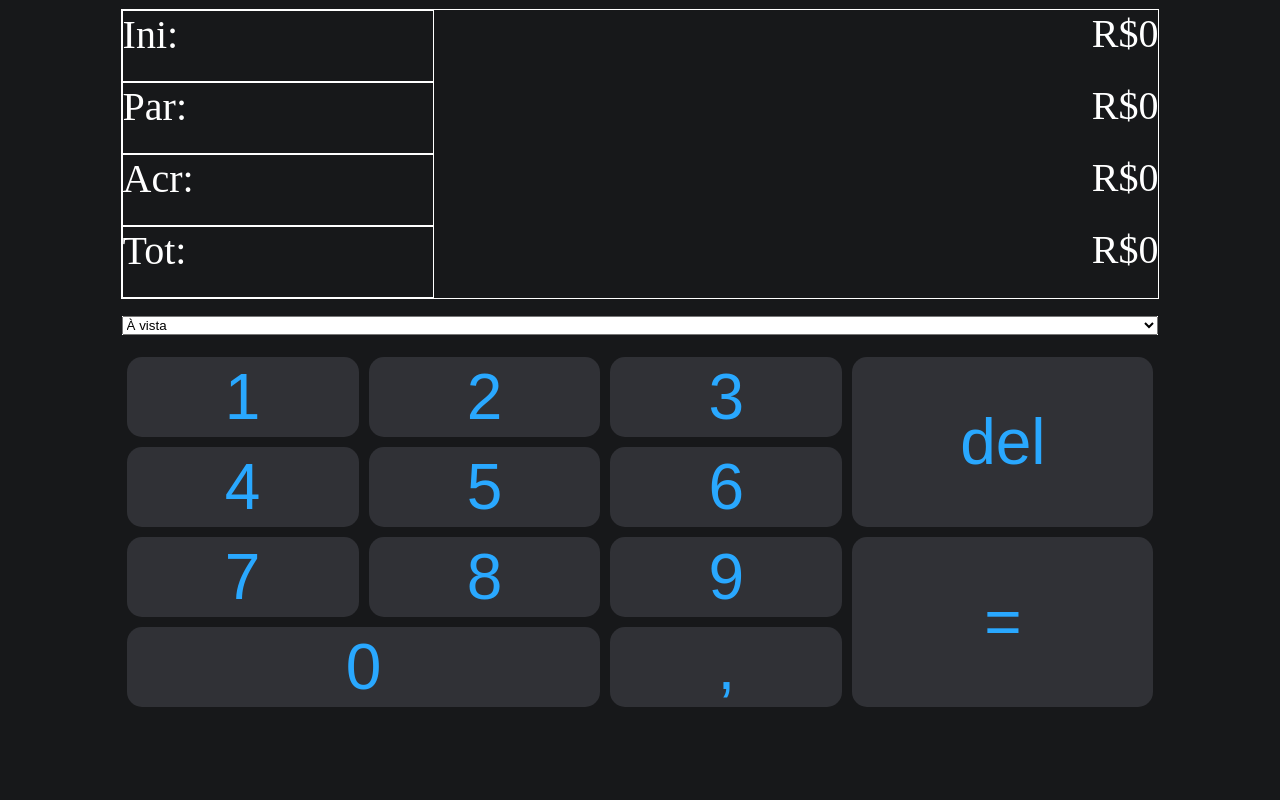
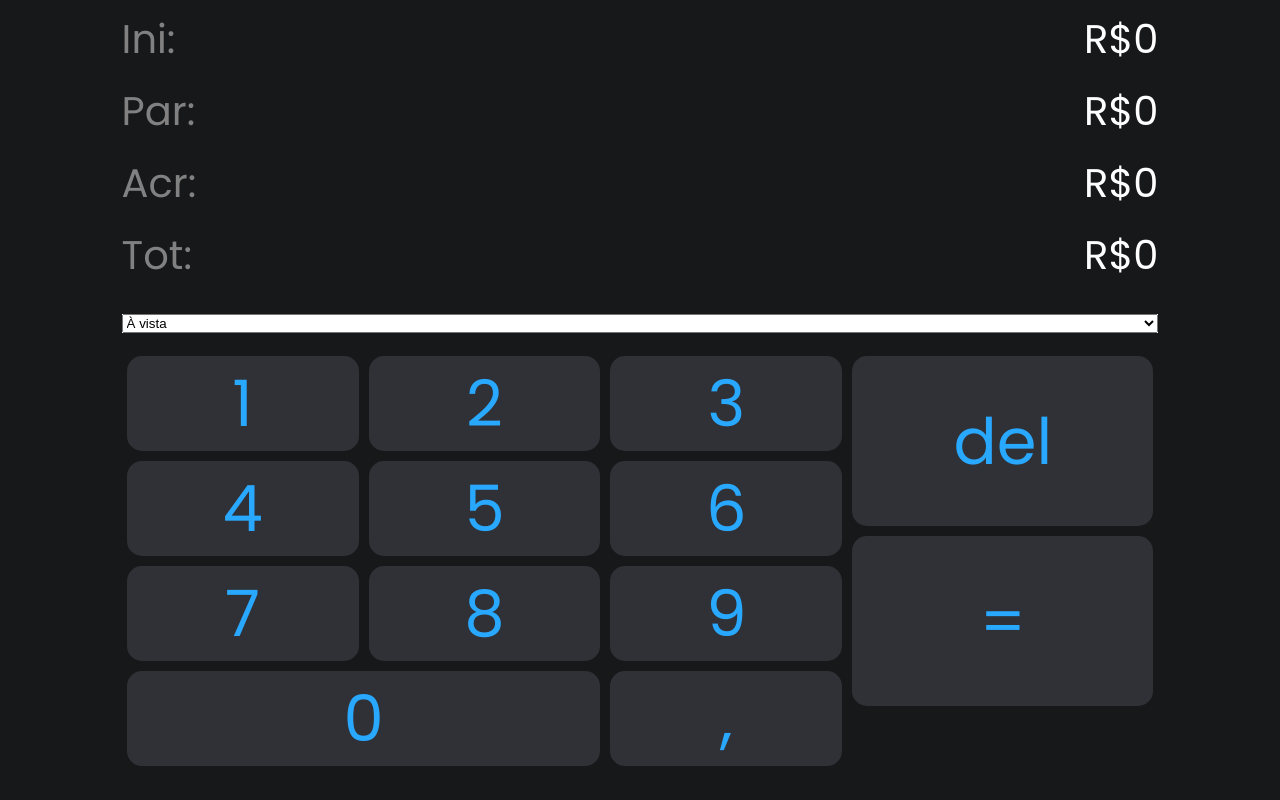
Before and after one commit to WillamesBarbosa/factor-calculator, a React (Create React App) app: page / in a window 1280 px wide. Built offline with nearby package versions, Linux system fonts and the light colour scheme.

Commit message:
styles: use poppins font

```diff
--- a/src/app/components/button/styles.js
+++ b/src/app/components/button/styles.js
@@ -7,4 +7,5 @@ export const Button = styled.button`
     border: none;
     background-color: ${(props) => props.backgroundColor};
     color:${(props) => props.color};
+    font-family: 'Poppins', sans-serif;
 `;
--- a/src/app/components/screen-component/styles.js
+++ b/src/app/components/screen-component/styles.js
@@ -4,15 +4,17 @@ export const Container = styled.div`
   ${() => css`
     flex: 25%;
     display: flex;
-   flex-direction: row;
+    flex-direction: row;
   `}
 `;
 
 export const Statement = styled.p`
   flex: 30%;
-  border: 1px solid white;
+  color: rgba(129, 129, 129, 1);
+  font-family: 'Poppins', sans-serif;
 `;
 export const Value = styled.p`
   flex: 70%;
   text-align: right;
+  font-family: 'Poppins', sans-serif;
 `;
--- a/src/app/components/screen/styles.js
+++ b/src/app/components/screen/styles.js
@@ -9,5 +9,4 @@ export const Container = styled.div`
  background-color: rgba(23, 24, 26, 1);
  color: white;
  font-size: 40px;
- border: 1px solid white;
 `;
```
